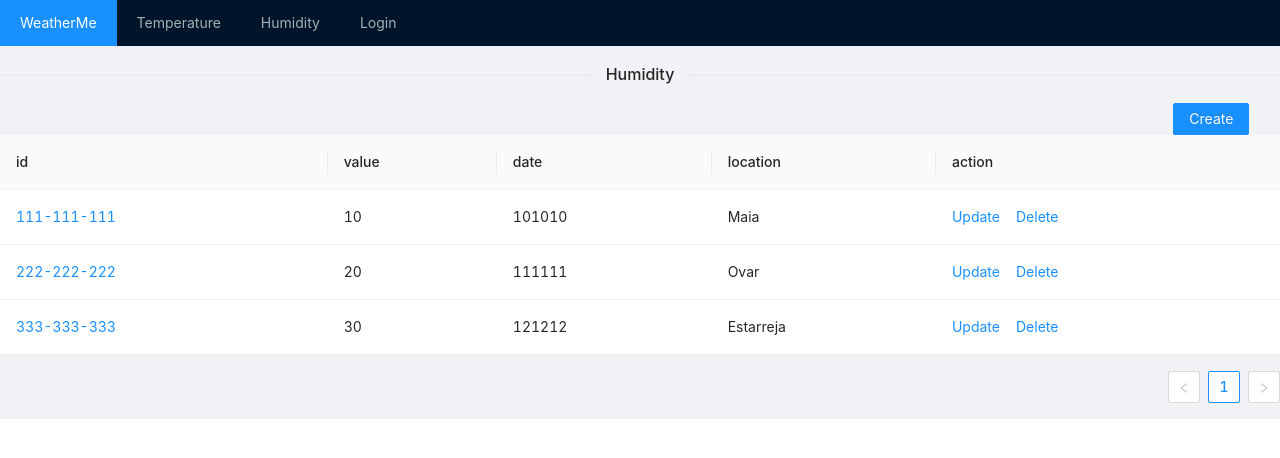
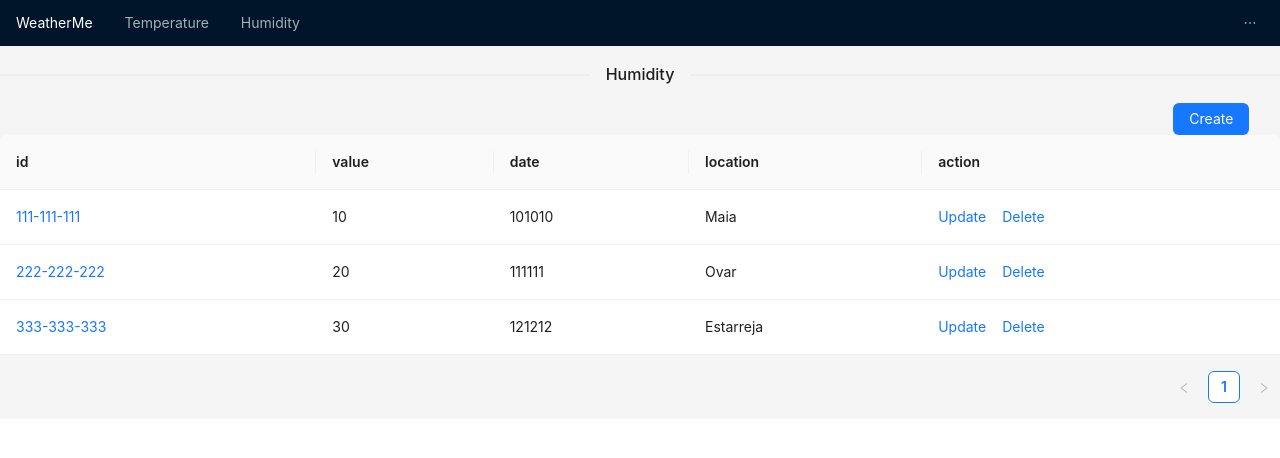
Before and after one commit to p3dr0c0st4/weather_me_frontend, a React (Create React App) app: page /humidity in a window 1280 px wide. Shown: the top 458 px of the page. Built offline with nearby package versions, Linux system fonts and the light colour scheme.

Commit message:
chore: update antd

```diff
--- a/package.json
+++ b/package.json
@@ -10,7 +10,7 @@
     "@types/node": "^16.18.3",
     "@types/react": "^18.0.24",
     "@types/react-dom": "^18.0.8",
-    "antd": "^4.24.0",
+    "antd": "^5.0.0",
     "axios": "^1.1.3",
     "react": "^18.2.0",
     "react-dom": "^18.2.0",
--- a/src/App.tsx
+++ b/src/App.tsx
@@ -1,6 +1,4 @@
 import React from 'react';
-import 'antd/dist/antd.css';
-import './styles/index.css';
 import { BrowserRouter, Route, Routes } from 'react-router-dom';
 import { Layout } from 'antd';
 import Header from './components/Header';
--- a/src/components/Header.tsx
+++ b/src/components/Header.tsx
@@ -2,25 +2,29 @@ import React from 'react';
 import { Link } from 'react-router-dom';
 import { Menu, Col, Row } from 'antd';
 
+
+const items = [
+    { label: 'WeatherMe', key: 'weatherme' }, // remember to pass the key prop
+    { label: 'Temperature', key: 'temperature' }, // which is required
+    { label: 'Humidity', key: 'humidity'},
+
+  ];
+  const loginItem = [
+    {label: 'Login', key: 'login'}
+  ]
+
+
 export default () => {
     return (
         <Row>
-            <Col flex="auto">
-                <Menu theme="dark" mode="horizontal">
-                    <Menu.Item key={1}>
-                        <Link to="/">WeatherMe</Link>
-                    </Menu.Item>
-                    <Menu.Item key={2}>
-                        <Link to="/temperature">Temperature</Link>
-                    </Menu.Item>
-                    <Menu.Item key={3}>
-                        <Link to="/humidity">Humidity</Link>
-                    </Menu.Item>
-                    <Menu.Item key={4}>
-                        <Link to="/login">Login</Link>
-                    </Menu.Item>
-                </Menu>
+            <Col span={23} >
+                <Menu theme="dark" mode="horizontal" items={items} />
+            </Col>
+            <Col span={1} >
+                <Menu theme="dark" mode="horizontal" items={loginItem} />
             </Col>
         </Row>
     );
 };
+
+// <Link to="/login">Login</Link>
--- a/src/index.tsx
+++ b/src/index.tsx
@@ -1,6 +1,6 @@
 import React from 'react';
 import ReactDOM from 'react-dom/client';
-import './styles/index.css';
+import 'antd/dist/reset.css';
 
 import App from './App';
 import reportWebVitals from './reportWebVitals';
--- a/src/styles/index.css
+++ /dev/null
@@ -1,13 +0,0 @@
-body {
-    margin: 0;
-    font-family: -apple-system, BlinkMacSystemFont, 'Segoe UI', 'Roboto',
-        'Oxygen', 'Ubuntu', 'Cantarell', 'Fira Sans', 'Droid Sans',
-        'Helvetica Neue', sans-serif;
-    -webkit-font-smoothing: antialiased;
-    -moz-osx-font-smoothing: grayscale;
-}
-
-code {
-    font-family: source-code-pro, Menlo, Monaco, Consolas, 'Courier New',
-        monospace;
-}
```
Also changed, not shown: 1 other file (tests, documents, lock files or other folders).
